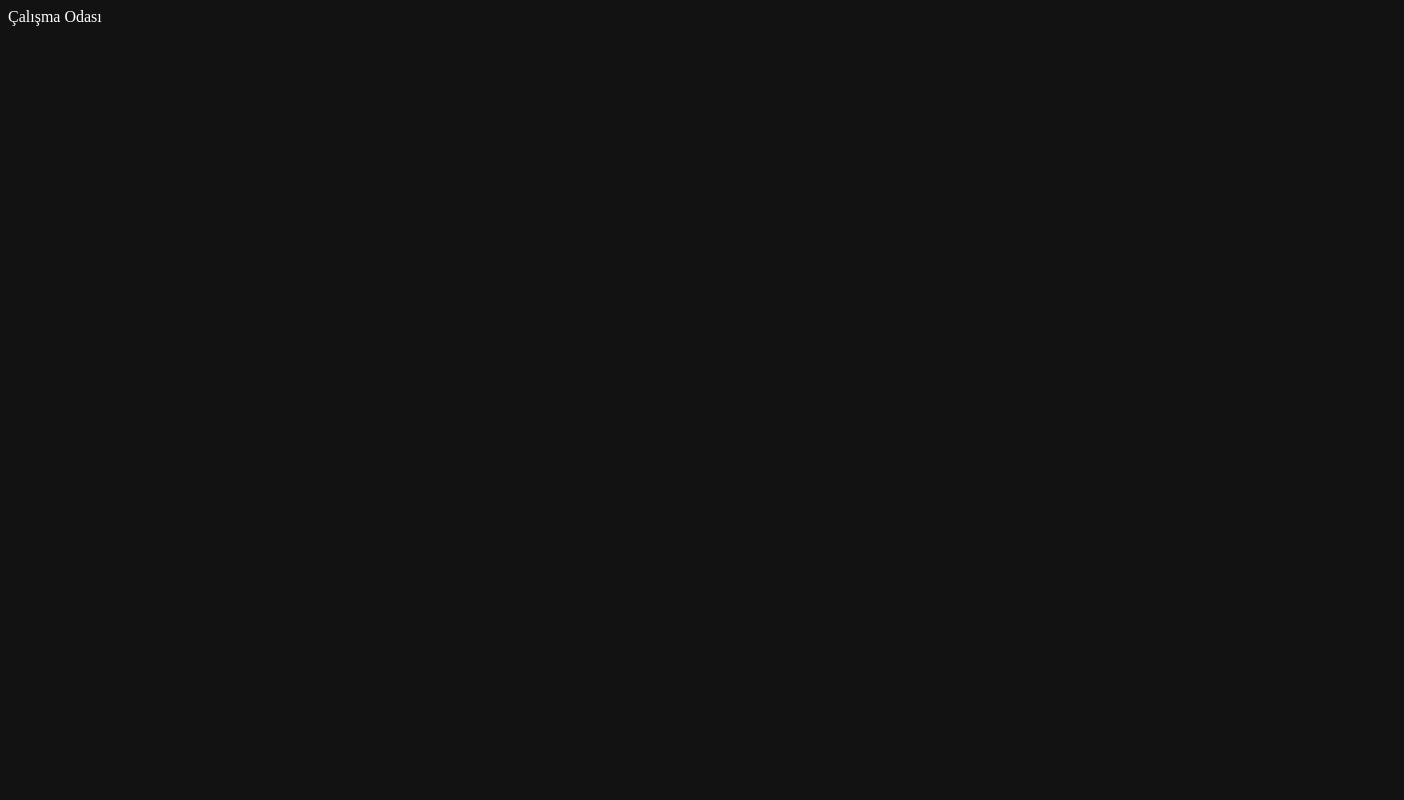
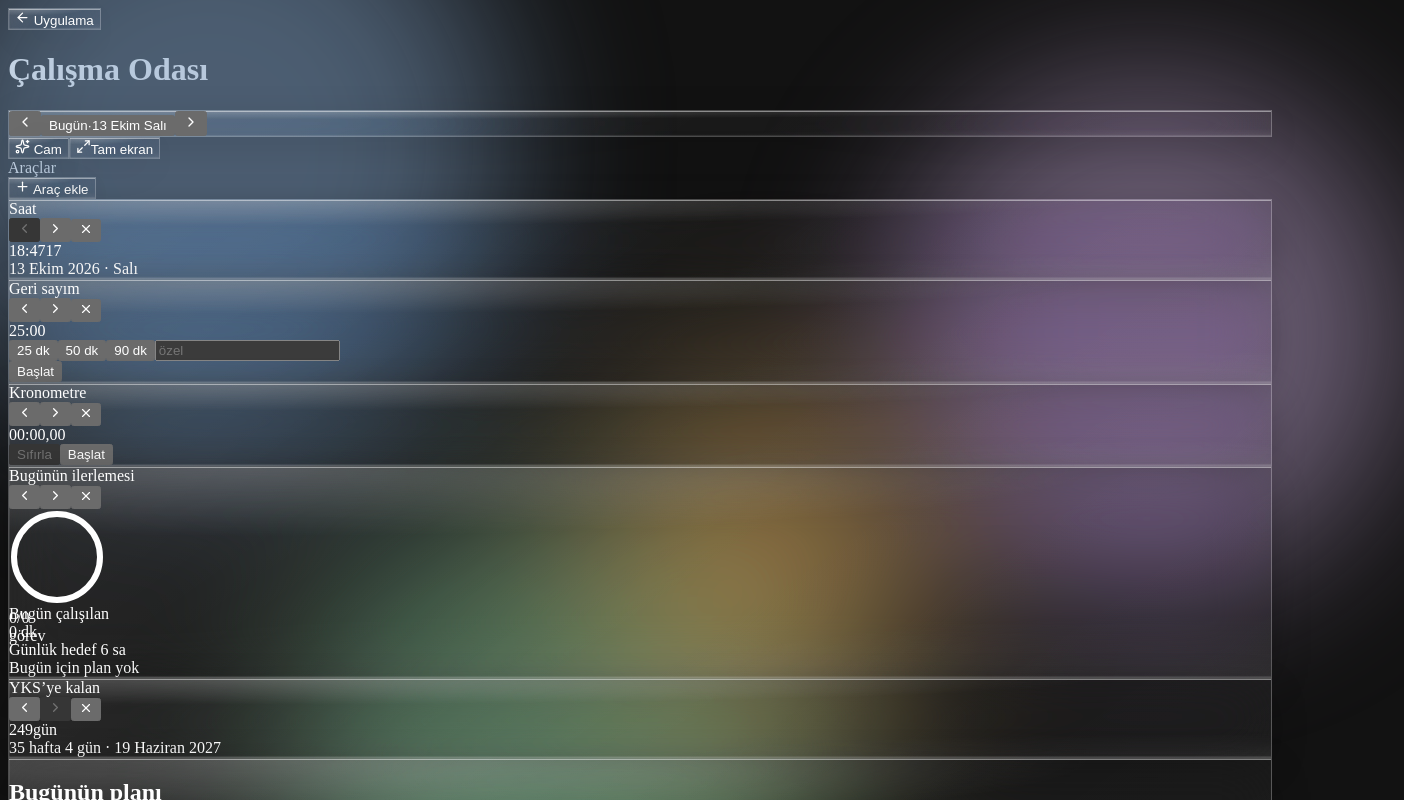
Before and after one commit to Limixh/2027, a React (Vite) app in the folder src/renderer/: page / in a window 1280 px wide. Both pictures are taken after a click on the button "Çalışma Odası". Shown: the top 800 px of the page, 1404 px wide, since content can reach past the window. Built offline with nearby package versions, Linux system fonts and the light colour scheme.

Commit message:
Çalışma Odası: araç panosu + günlük plan listesi, görev bitirince otomatik kayıt
Co-Authored-By: Claude Opus 5.5 <noreply@anthropic.com>
Claude-Session: https://claude.ai/code/session_019JKVPvsqS1HXvZqiaCAv5u

```diff
--- a/src/renderer/src/components/glass.tsx
+++ b/src/renderer/src/components/glass.tsx
@@ -183,4 +183,5 @@ export function GlassPanel({
 
 /** Panel satırı: seçili olunca Geri Sayım listesindeki gibi parlar */
 export const PANEL_ROW = 'flex items-center gap-3 rounded-2xl px-4 py-2.5 transition'
-export const PANEL_ROW_ON = 'bg-white/[0.12] shadow-[inset_0_1px_0_rgb(255_255_255/0.25)]'
+export const PANEL_ROW_ON =
+  'bg-white/[0.12] shadow-[inset_0_1px_0_rgb(255_255_255/0.25)] [:root:not(.dark)_&]:bg-accent/[0.13] [:root:not(.dark)_&]:shadow-none'
--- a/src/renderer/src/components/room/CompleteModal.tsx
+++ b/src/renderer/src/components/room/CompleteModal.tsx
@@ -1,5 +1,5 @@
 // "Bitti" diyaloğu: çalışma kaydı + konu durumu otomatik güncellenir.
-import { useMemo, useState } from 'react'
+import { useState } from 'react'
 import type { PlanTask, TaskResult } from '../../../../shared/types'
 import { SUBJECT_MAP, TOPIC_MAP } from '@/data/curriculum'
 import { toast } from '@/components/ui'
@@ -21,17 +21,16 @@ export default function CompleteModal({ date, task, onClose }: { date: string; t
   const topicProgress = useStore((s) => s.data.topicProgress)
 
   const isActive = useActiveTask.getState().taskId === task.id
-  const initialMinutes = useMemo(() => {
+  const [initial] = useState(() => {
     if (isActive) {
       const el = swElapsed(useStopwatch.getState())
-      if (el >= 30000) return Math.max(1, Math.round(el / 60000))
+      if (el >= 30000) return { minutes: Math.max(1, Math.round(el / 60000)), fromSw: true }
     }
-    return task.targetMinutes ?? 30
-    // eslint-disable-next-line react-hooks/exhaustive-deps
-  }, [])
+    return { minutes: task.targetMinutes ?? 30, fromSw: false }
+  })
 
   const questionKind = task.kind === 'soru' || task.kind === 'deneme'
-  const [minutes, setMinutes] = useState(String(initialMinutes))
+  const [minutes, setMinutes] = useState(String(initial.minutes))
   const [showQ, setShowQ] = useState(questionKind || !!task.targetQuestions)
   const [solved, setSolved] = useState('')
   const [correct, setCorrect] = useState('')
@@ -97,7 +96,7 @@ export default function CompleteModal({ date, task, onClose }: { date: string; t
       }
     >
       <div className="space-y-3.5">
-        <GField label={isActive ? 'Çalışma süresi (dk) · kronometreden alındı' : 'Çalışma süresi (dk)'}>
+        <GField label={initial.fromSw ? 'Çalışma süresi (dk) · kronometreden alındı' : 'Çalışma süresi (dk)'}>
           <GInput type="number" min={0} value={minutes} onChange={(e) => setMinutes(e.target.value)} autoFocus />
         </GField>
         {showQ ? (
--- a/src/renderer/src/components/room/PlanPanel.tsx
+++ b/src/renderer/src/components/room/PlanPanel.tsx
@@ -57,7 +57,7 @@ function TaskRow({ task, index, count, active, onStart, onFinish, onEdit, onDele
       className={cn(
         'group rounded-2xl border px-3.5 py-3 transition',
         active ? 'border-accent/70 bg-accent/15 shadow-[0_0_0_1px_rgb(var(--accent)/0.35)]' : 'border-text/10 bg-text/[0.05] hover:bg-text/[0.08]',
-        task.done && 'opacity-70'
+        task.done && 'bg-text/[0.03]'
       )}
     >
       <div className="flex items-start gap-3">
@@ -85,7 +85,8 @@ function TaskRow({ task, index, count, active, onStart, onFinish, onEdit, onDele
           )}
           {task.scope && <div className="mt-0.5 text-xs text-muted">{task.scope}</div>}
           <div className="mt-2 flex flex-wrap items-center gap-x-2.5 gap-y-1 text-xs text-muted">
-            <span className="rounded-md px-1.5 py-0.5 text-[11px] font-semibold" style={{ backgroundColor: color + '26', color }}>
+            <span className="inline-flex items-center gap-1 rounded-md px-1.5 py-0.5 text-[11px] font-semibold text-text" style={{ backgroundColor: color + '40' }}>
+              <span className="h-1.5 w-1.5 rounded-full" style={{ backgroundColor: color }} />
               {KIND_LABEL[task.kind]}
             </span>
             {task.targetMinutes ? (
--- a/src/renderer/src/components/room/WidgetBoard.tsx
+++ b/src/renderer/src/components/room/WidgetBoard.tsx
@@ -1,52 +1,54 @@
 // Araç panosu: eklenebilir, kaldırılabilir, sıralanabilir cam kartlar.
-import { Plus } from 'lucide-react'
-import { useEffect, useRef, useState } from 'react'
-import { useOverlayFlag } from './parts'
-import { loadWidgets, saveWidgets, type WidgetType } from './stores'
-import { WIDGET_INFO, WidgetBody, WidgetShell } from './Widgets'
+import { Plus } from "lucide-react";
+import { useEffect, useRef, useState } from "react";
+import { useOverlayFlag } from "./parts";
+import { loadWidgets, saveWidgets, type WidgetType } from "./stores";
+import { WIDGET_INFO, WidgetBody, WidgetShell } from "./Widgets";
 
-const TYPES = Object.keys(WIDGET_INFO) as WidgetType[]
+const TYPES = Object.keys(WIDGET_INFO) as WidgetType[];
 
 export default function WidgetBoard(): React.JSX.Element {
-  const [list, setList] = useState<WidgetType[]>(loadWidgets)
-  const [menu, setMenu] = useState(false)
-  const menuRef = useRef<HTMLDivElement>(null)
-  useOverlayFlag(menu)
+  const [list, setList] = useState<WidgetType[]>(loadWidgets);
+  const [menu, setMenu] = useState(false);
+  const menuRef = useRef<HTMLDivElement>(null);
+  useOverlayFlag(menu);
 
   const update = (next: WidgetType[]): void => {
-    setList(next)
-    saveWidgets(next)
-  }
+    setList(next);
+    saveWidgets(next);
+  };
   const move = (i: number, dir: -1 | 1): void => {
-    const j = i + dir
-    if (j < 0 || j >= list.length) return
-    const next = list.slice()
-    ;[next[i], next[j]] = [next[j], next[i]]
-    update(next)
-  }
+    const j = i + dir;
+    if (j < 0 || j >= list.length) return;
+    const next = list.slice();
+    [next[i], next[j]] = [next[j], next[i]];
+    update(next);
+  };
 
   useEffect(() => {
-    if (!menu) return
+    if (!menu) return;
     const onDown = (e: MouseEvent): void => {
-      if (!menuRef.current?.contains(e.target as Node)) setMenu(false)
-    }
+      if (!menuRef.current?.contains(e.target as Node)) setMenu(false);
+    };
     const onKey = (e: KeyboardEvent): void => {
-      if (e.key === 'Escape') setMenu(false)
-    }
-    document.addEventListener('mousedown', onDown)
-    window.addEventListener('keydown', onKey)
+      if (e.key === "Escape") setMenu(false);
+    };
+    document.addEventListener("mousedown", onDown);
+    window.addEventListener("keydown", onKey);
     return () => {
-      document.removeEventListener('mousedown', onDown)
-      window.removeEventListener('keydown', onKey)
-    }
-  }, [menu])
+      document.removeEventListener("mousedown", onDown);
+      window.removeEventListener("keydown", onKey);
+    };
+  }, [menu]);
 
-  const available = TYPES.filter((t) => !list.includes(t))
+  const available = TYPES.filter((t) => !list.includes(t));
 
   return (
     <div className="flex h-full min-h-0 flex-col">
       <div className="mb-3 flex shrink-0 items-center justify-between px-1">
-        <span className="text-xs font-semibold uppercase tracking-[0.22em] text-muted">Araçlar</span>
+        <span className="text-xs font-semibold uppercase tracking-[0.22em] text-muted">
+          Araçlar
+        </span>
         <div className="relative" ref={menuRef}>
           <button
             className="glass glass-press flex h-9 items-center gap-1.5 rounded-full px-4 text-sm font-medium text-text"
@@ -57,35 +59,43 @@ export default function WidgetBoard(): React.JSX.Element {
             <Plus size={15} /> Araç ekle
           </button>
           {menu && (
-            <div className="glass absolute right-0 top-11 z-30 w-64 animate-scale-in rounded-2xl p-1.5" role="menu">
-              <div className="absolute inset-0 -z-10 rounded-[inherit] bg-bg/60" />
+            <div className="absolute right-0 top-11 z-30 w-64 animate-scale-in">
+              <div className="glass rounded-2xl p-1.5" role="menu">
+                <div className="absolute inset-0 -z-10 rounded-[inherit] bg-bg/80" />
                 {available.length === 0 ? (
-                <div className="px-3 py-3 text-sm text-muted">Tüm araçlar ekli.</div>
+                  <div className="px-3 py-3 text-sm text-muted">
+                    Tüm araçlar ekli.
+                  </div>
                 ) : (
                   available.map((t) => {
-                  const info = WIDGET_INFO[t]
-                  const Icon = info.icon
+                    const info = WIDGET_INFO[t];
+                    const Icon = info.icon;
                     return (
                       <button
                         key={t}
                         role="menuitem"
                         className="flex w-full items-center gap-3 rounded-xl px-3 py-2 text-left transition hover:bg-text/10"
                         onClick={() => {
-                        update([...list, t])
-                        setMenu(false)
+                          update([...list, t]);
+                          setMenu(false);
                         }}
                       >
                         <span className="grid h-8 w-8 shrink-0 place-items-center rounded-full bg-text/10 text-text">
                           <Icon size={15} />
                         </span>
                         <span className="min-w-0">
-                        <span className="block text-sm font-medium text-text">{info.label}</span>
-                        <span className="block truncate text-xs text-muted">{info.desc}</span>
+                          <span className="block text-sm font-medium text-text">
+                            {info.label}
+                          </span>
+                          <span className="block truncate text-xs text-muted">
+                            {info.desc}
+                          </span>
                         </span>
                       </button>
-                  )
+                    );
                   })
                 )}
+              </div>
             </div>
           )}
         </div>
@@ -95,26 +105,28 @@ export default function WidgetBoard(): React.JSX.Element {
         <div className="grid flex-1 place-items-center text-center text-sm text-muted">
           <div>
             <p>Panoda araç yok.</p>
-            <p className="mt-1">“Araç ekle” ile saat, kronometre ya da pomodoro ekleyebilirsin.</p>
+            <p className="mt-1">
+              “Araç ekle” ile saat, kronometre ya da pomodoro ekleyebilirsin.
+            </p>
           </div>
         </div>
       ) : (
-        <div className="grid min-h-0 flex-1 auto-rows-[232px] grid-cols-2 content-start gap-4 overflow-y-auto pb-2 pr-1 min-[1360px]:grid-cols-3">
+        <div className="grid min-h-0 flex-1 auto-rows-[minmax(224px,1fr)] grid-cols-2 gap-4 overflow-y-auto pb-2 pr-1 min-[1360px]:grid-cols-3">
           {list.map((t, i) => (
             <WidgetShell
               key={t}
               title={WIDGET_INFO[t].label}
-              big={i === 0 && t === 'clock'}
+              big={i === 0 && t === "clock"}
               canLeft={i > 0}
               canRight={i < list.length - 1}
               onMove={(d) => move(i, d)}
               onRemove={() => update(list.filter((x) => x !== t))}
             >
-              <WidgetBody type={t} big={i === 0 && t === 'clock'} />
+              <WidgetBody type={t} big={i === 0 && t === "clock"} />
             </WidgetShell>
           ))}
         </div>
       )}
     </div>
-  )
+  );
 }
--- a/src/renderer/src/components/room/Widgets.tsx
+++ b/src/renderer/src/components/room/Widgets.tsx
@@ -109,9 +109,9 @@ function TimerWidget(): React.JSX.Element {
             onChange={(e) => setCustom(e.target.value.replace(/\D/g, '').slice(0, 3))}
             onKeyDown={(e) => e.key === 'Enter' && applyCustom()}
             onBlur={applyCustom}
-            placeholder="dk"
+            placeholder="özel"
             inputMode="numeric"
-            className="h-8 w-14 rounded-full border border-text/15 bg-text/[0.06] text-center text-xs text-text outline-none placeholder:text-muted focus:border-accent"
+            className="h-8 w-16 rounded-full border border-text/15 bg-text/[0.06] text-center text-xs text-text outline-none placeholder:text-muted focus:border-accent"
             aria-label="Özel süre (dakika)"
           />
         </div>
--- a/src/renderer/src/components/room/parts.tsx
+++ b/src/renderer/src/components/room/parts.tsx
@@ -165,7 +165,7 @@ export function GlassModal({
     <div className="lg-scene fixed inset-0 z-50 flex items-center justify-center p-5">
       <div className="absolute inset-0 animate-fade-in bg-black/45 backdrop-blur-md" onClick={onClose} />
       <div className="glass relative flex max-h-[92vh] w-full animate-scale-in flex-col rounded-[28px]" style={{ maxWidth: width }} role="dialog" aria-modal="true">
-        <div className="absolute inset-0 -z-10 rounded-[inherit] bg-bg/60" />
+        <div className="absolute inset-0 -z-10 rounded-[inherit] bg-bg/80" />
         <div className="flex items-start justify-between gap-4 px-6 pb-3 pt-5">
           <div className="min-w-0">
             <h2 className="text-lg font-semibold text-text">{title}</h2>
@@ -175,7 +175,7 @@ export function GlassModal({
             <X size={16} />
           </IconBtn>
         </div>
-        <div className="min-h-0 flex-1 overflow-y-auto px-6 pb-4">{children}</div>
+        <div className="min-h-0 flex-1 overflow-y-auto px-6 pb-4 pt-2">{children}</div>
         {footer && <div className="flex justify-end gap-2 border-t border-text/10 px-6 py-4">{footer}</div>}
       </div>
     </div>,
--- a/src/renderer/src/pages/Focus.tsx
+++ b/src/renderer/src/pages/Focus.tsx
@@ -470,7 +470,7 @@ function TimerTab(): React.JSX.Element {
       </div>
 
       <GlassPanel title="Hazır süreler">
-        <div className={cn('max-h-[60vh] space-y-1 overflow-y-auto', !idle && 'pointer-events-none opacity-60')}>
+        <div className={cn('max-h-[calc(100vh-220px)] space-y-1 overflow-y-auto', !idle && 'pointer-events-none opacity-80')}>
           {PRESETS.map((p) => {
             const on = tm.total === p.min * 60000
             return (
--- a/src/renderer/src/pages/Room.tsx
+++ b/src/renderer/src/pages/Room.tsx
@@ -1,3 +1,108 @@
+// Çalışma Odası: araç panosu + günün planı. Tam pencere, Liquid Glass.
+import { ArrowLeft, ChevronLeft, ChevronRight, Maximize2, Minimize2, Sparkles } from 'lucide-react'
+import { useEffect, useState } from 'react'
+import { cn } from '@/components/ui'
+import { Aurora, BG_KEY, type Backdrop } from '@/components/glass'
+import { isOverlayOpen } from '@/components/room/parts'
+import PlanPanel from '@/components/room/PlanPanel'
+import WidgetBoard from '@/components/room/WidgetBoard'
+import { addDays, formatDate, todayKey, weekdayName } from '@/lib/date'
+import { useNav } from '@/lib/nav'
+
 export default function Room(): React.JSX.Element {
-  return <div className="p-10">Çalışma Odası</div>
+  const go = useNav((s) => s.go)
+  const [date, setDate] = useState(todayKey())
+  const today = todayKey()
+  const isToday = date === today
+  const [full, setFull] = useState(!!document.fullscreenElement)
+  const [backdrop, setBackdrop] = useState<Backdrop>(() => {
+    try {
+      return (localStorage.getItem(BG_KEY) as Backdrop) || 'aurora'
+    } catch {
+      return 'aurora'
+    }
+  })
+  const changeBackdrop = (b: Backdrop): void => {
+    setBackdrop(b)
+    try {
+      localStorage.setItem(BG_KEY, b)
+    } catch {
+      /* yoksay */
+    }
+  }
+
+  const toggleFull = (): void => {
+    if (document.fullscreenElement) void document.exitFullscreen()
+    else void document.documentElement.requestFullscreen()
+  }
+
+  useEffect(() => {
+    const onChange = (): void => setFull(!!document.fullscreenElement)
+    const onKey = (e: KeyboardEvent): void => {
+      if (e.key === 'F11') {
+        e.preventDefault()
+        toggleFull()
+      }
+      const t = e.target
+      const typing = t instanceof HTMLInputElement || t instanceof HTMLTextAreaElement || t instanceof HTMLSelectElement
+      if (e.key === 'Escape' && !document.fullscreenElement && !typing && !isOverlayOpen()) go('dashboard')
+    }
+    document.addEventListener('fullscreenchange', onChange)
+    window.addEventListener('keydown', onKey)
+    return () => {
+      document.removeEventListener('fullscreenchange', onChange)
+      window.removeEventListener('keydown', onKey)
+      if (document.fullscreenElement) void document.exitFullscreen()
+    }
+  }, [go])
+
+  return (
+    <div className="lg-scene relative flex h-full w-full flex-col overflow-hidden bg-bg">
+      {backdrop === 'aurora' && <Aurora />}
+      <div className={cn('drag relative z-10 flex h-16 shrink-0 items-center justify-between px-5 transition-opacity duration-500', full && 'opacity-0 hover:opacity-100')}>
+        <button className="glass glass-press no-drag flex h-10 items-center gap-1.5 rounded-full px-4 text-sm font-medium text-text" onClick={() => go('dashboard')}>
+          <ArrowLeft size={15} /> Uygulama
+        </button>
+        <div className="no-drag flex items-center gap-4">
+          <h1 className="hidden text-base font-semibold text-text min-[1250px]:block">Çalışma Odası</h1>
+          <div className="glass flex h-10 items-center rounded-full p-1">
+            <button className="grid h-8 w-8 place-items-center rounded-full text-text transition hover:bg-text/10" onClick={() => setDate(addDays(date, -1))} aria-label="Önceki gün" title="Önceki gün">
+              <ChevronLeft size={16} />
+            </button>
+            <button
+              className="flex h-8 min-w-[196px] items-center justify-center gap-2 rounded-full px-3 text-sm text-text transition hover:bg-text/10"
+              onClick={() => setDate(today)}
+              title="Bugüne dön"
+            >
+              <span className={cn('font-semibold', !isToday && 'text-muted')}>{isToday ? 'Bugün' : date === addDays(today, -1) ? 'Dün' : date === addDays(today, 1) ? 'Yarın' : date < today ? 'Geçmiş' : 'Gelecek'}</span>
+              <span className="text-muted">·</span>
+              <span className="font-medium">
+                {formatDate(date, false)} {weekdayName(date)}
+              </span>
+            </button>
+            <button className="grid h-8 w-8 place-items-center rounded-full text-text transition hover:bg-text/10" onClick={() => setDate(addDays(date, 1))} aria-label="Sonraki gün" title="Sonraki gün">
+              <ChevronRight size={16} />
+            </button>
+          </div>
+        </div>
+        <div className="no-drag mr-[140px] flex items-center gap-2">
+          <button
+            className="glass glass-press flex h-10 items-center gap-1.5 rounded-full px-4 text-sm font-medium text-text"
+            onClick={() => changeBackdrop(backdrop === 'aurora' ? 'plain' : 'aurora')}
+            title="Arka plan"
+          >
+            <Sparkles size={15} /> {backdrop === 'aurora' ? 'Cam' : 'Sade'}
+          </button>
+          <button className="glass glass-press flex h-10 items-center gap-1.5 rounded-full px-4 text-sm font-medium text-text" onClick={toggleFull} title="Tam ekran (F11)">
+            {full ? <Minimize2 size={15} /> : <Maximize2 size={15} />}
+            {full ? 'Küçült' : 'Tam ekran'}
+          </button>
+        </div>
+      </div>
+      <div className="relative z-10 grid min-h-0 flex-1 animate-fade-in grid-cols-[minmax(0,1fr)_380px] gap-5 px-5 pb-5">
+        <WidgetBoard />
+        <PlanPanel key={date} date={date} isToday={isToday} />
+      </div>
+    </div>
+  )
 }
--- a/src/renderer/src/styles.css
+++ b/src/renderer/src/styles.css
@@ -184,6 +184,8 @@ input[type='number'] {
   --blob-a: 0.45;
 }
 
+/* Tailwind katmanında: absolute/fixed gibi yardımcı sınıflar position değerini ezebilsin */
+@layer components {
 .glass {
   position: relative;
   isolation: isolate;
@@ -225,6 +227,7 @@ input[type='number'] {
 .glass-press:active {
   transform: scale(0.94);
 }
+}
 
 /* Arka plandaki yavaş hareket eden renk kümeleri */
 .lg-blob {
```
Lines whose indentation alone changed are shown as unchanged.
